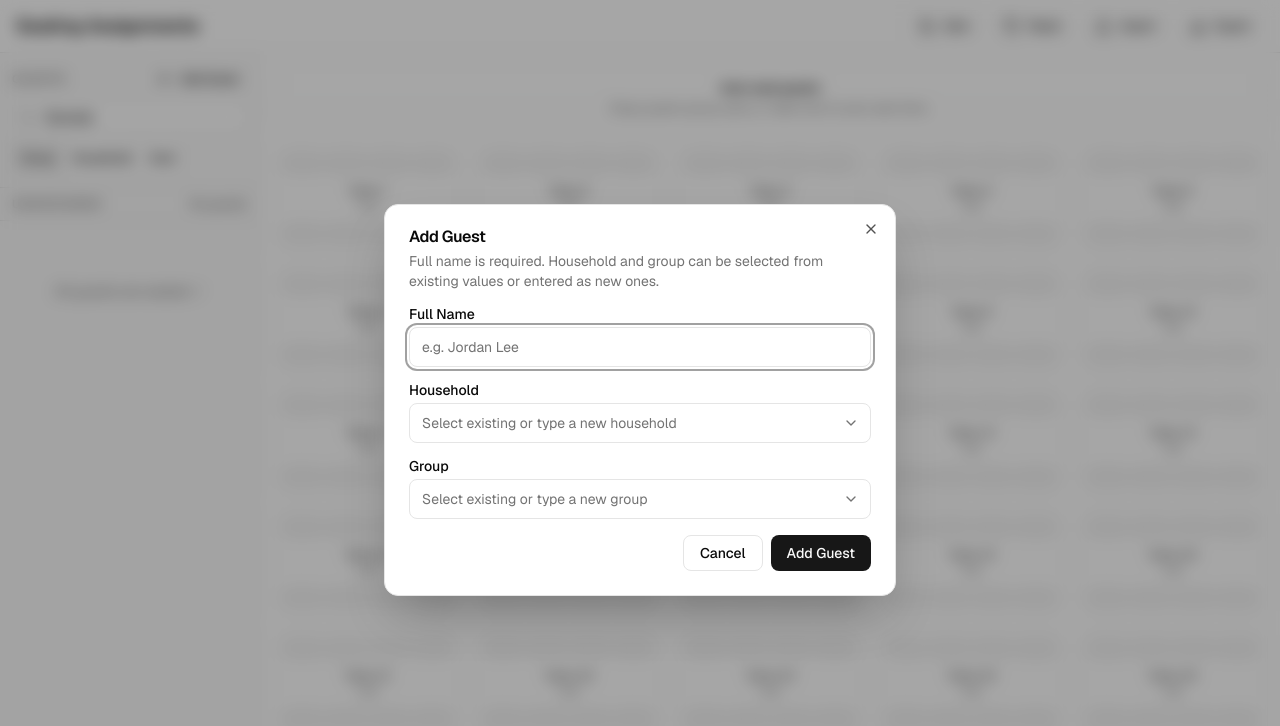
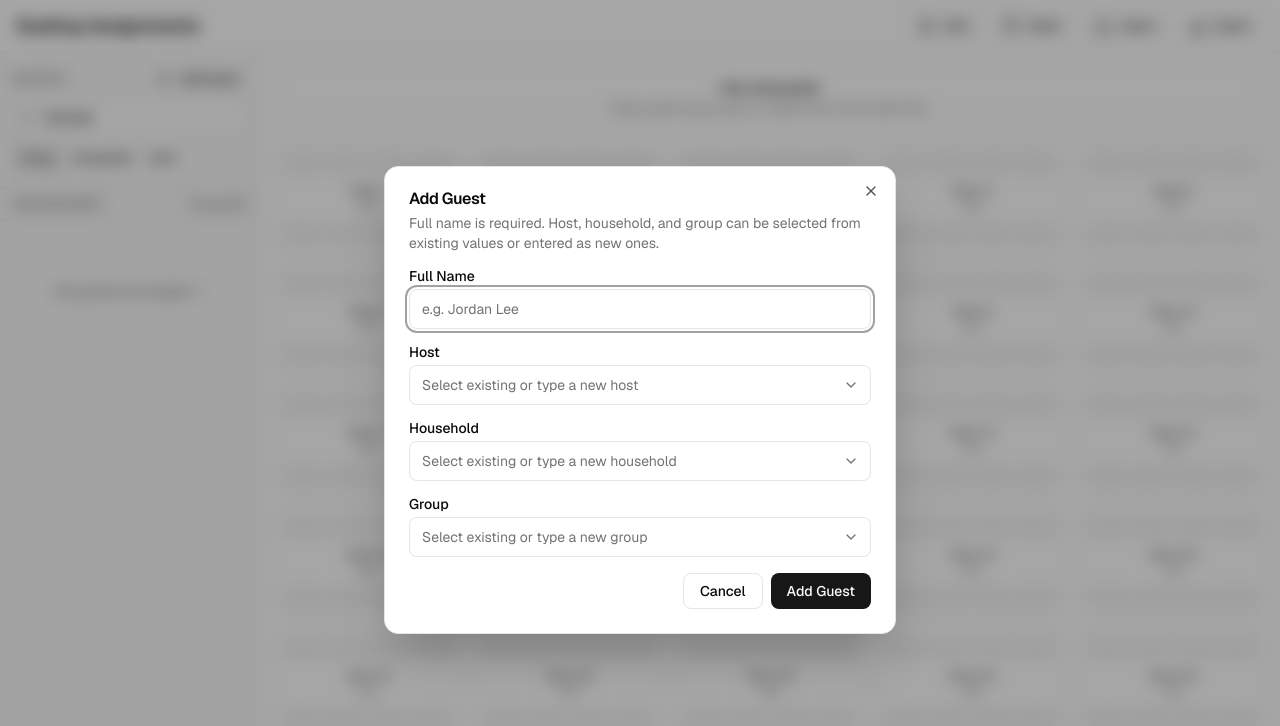
Before and after one commit to rlee0/seating-assignments, a React (Vite) app: page / in a window 1280 px wide. Both pictures are taken after typing "Sample" into the empty fields and a click on the button "Add Guest". Shown: the top 726 px of the page. Built offline with nearby package versions, Linux system fonts and the light colour scheme.

Commit message:
feat: add host field to guest management and update related components

```diff
--- a/src/App.tsx
+++ b/src/App.tsx
@@ -685,6 +685,13 @@ function SeatingApp({
       ].sort((left, right) => optionCollator.compare(left, right)),
     [guestRows, optionCollator]
   );
+  const hostOptions = useMemo(
+    () =>
+      [...new Set(guestRows.map((row) => row.host.trim()).filter((value) => value.length > 0))].sort(
+        (left, right) => optionCollator.compare(left, right)
+      ),
+    [guestRows, optionCollator]
+  );
   const householdHostByName = useMemo(() => {
     const map = new Map<string, string>();
     for (const party of parties.values()) {
@@ -707,10 +714,11 @@ function SeatingApp({
       editingGuestRow
         ? {
             fullName: editingGuestRow.fullName,
+            host: editingGuestRow.host,
             household: editingGuestRow.household,
             group: editingGuestRow.group,
           }
-        : { fullName: "", household: "", group: "" },
+        : { fullName: "", host: "", household: "", group: "" },
     [editingGuestRow]
   );
 
@@ -753,7 +761,7 @@ function SeatingApp({
                   fullName: values.fullName,
                   household: values.household,
                   group: values.group,
-                  host: resolveGuestHost(values.household, row.host),
+                  host: values.host || resolveGuestHost(values.household, row.host),
                 }
               : row
           )
@@ -766,7 +774,7 @@ function SeatingApp({
             fullName: values.fullName,
             household: values.household,
             group: values.group,
-            host: resolveGuestHost(values.household, ""),
+            host: values.host || resolveGuestHost(values.household, ""),
           },
         ]);
       }
@@ -1310,6 +1318,7 @@ function SeatingApp({
           open={guestDialogState !== null}
           mode={guestDialogState?.mode ?? "create"}
           initialValues={guestDialogInitialValues}
+          hostOptions={hostOptions}
           householdOptions={householdOptions}
           groupOptions={groupOptions}
           onClose={() => setGuestDialogState(null)}
--- a/src/components/GuestDialog.tsx
+++ b/src/components/GuestDialog.tsx
@@ -16,6 +16,7 @@ import { Label } from "@/components/ui/label";
 
 export interface GuestFormValues {
   fullName: string;
+  host: string;
   household: string;
   group: string;
 }
@@ -24,6 +25,7 @@ interface Props {
   open: boolean;
   mode: "create" | "edit";
   initialValues: GuestFormValues;
+  hostOptions: string[];
   householdOptions: string[];
   groupOptions: string[];
   onClose: () => void;
@@ -34,6 +36,7 @@ export default function GuestDialog({
   open,
   mode,
   initialValues,
+  hostOptions,
   householdOptions,
   groupOptions,
   onClose,
@@ -52,8 +55,8 @@ export default function GuestDialog({
   const title = mode === "create" ? "Add Guest" : "Edit Guest";
   const description =
     mode === "create"
-      ? "Full name is required. Household and group can be selected from existing values or entered as new ones."
-      : "Update the guest details. Household and group can be selected from existing values or entered as new ones.";
+      ? "Full name is required. Host, household, and group can be selected from existing values or entered as new ones."
+      : "Update the guest details. Host, household, and group can be selected from existing values or entered as new ones.";
 
   return (
     <Dialog open={open} onOpenChange={(nextOpen) => !nextOpen && onClose()}>
@@ -70,6 +73,7 @@ export default function GuestDialog({
 
             const nextValues = {
               fullName: values.fullName.trim(),
+              host: values.host.trim(),
               household: values.household.trim(),
               group: values.group.trim(),
             };
@@ -105,6 +109,14 @@ export default function GuestDialog({
           </div>
 
           <CreatableComboboxField
+            label="Host"
+            value={values.host}
+            options={hostOptions}
+            placeholder="Select existing or type a new host"
+            onChange={(nextValue) => setValues((current) => ({ ...current, host: nextValue }))}
+          />
+
+          <CreatableComboboxField
             label="Household"
             value={values.household}
             options={householdOptions}
--- a/src/components/TableCard.tsx
+++ b/src/components/TableCard.tsx
@@ -200,9 +200,7 @@ function SeatSlot({
               </>
             )}
           </ContextMenuItem>
-          <ContextMenuItem
-            className="text-destructive focus:bg-destructive/10 focus:text-destructive"
-            onSelect={onUnassign}>
+          <ContextMenuItem onSelect={onUnassign}>
             <UserMinus className="mr-2 h-4 w-4" />
             Unassign guest
           </ContextMenuItem>
@@ -488,7 +486,6 @@ export default function TableCard({
           </ContextMenuItem>
           <ContextMenuSeparator />
           <ContextMenuItem
-            className="text-destructive focus:bg-destructive/10 focus:text-destructive"
             disabled={occupancy === 0}
             onSelect={() => dispatch({ type: "CLEAR_TABLE", tableNumber: table.tableNumber })}>
             <Eraser className="mr-2 h-4 w-4" />
```
Also changed, not shown: 1 other file (tests, documents, lock files or other folders).
